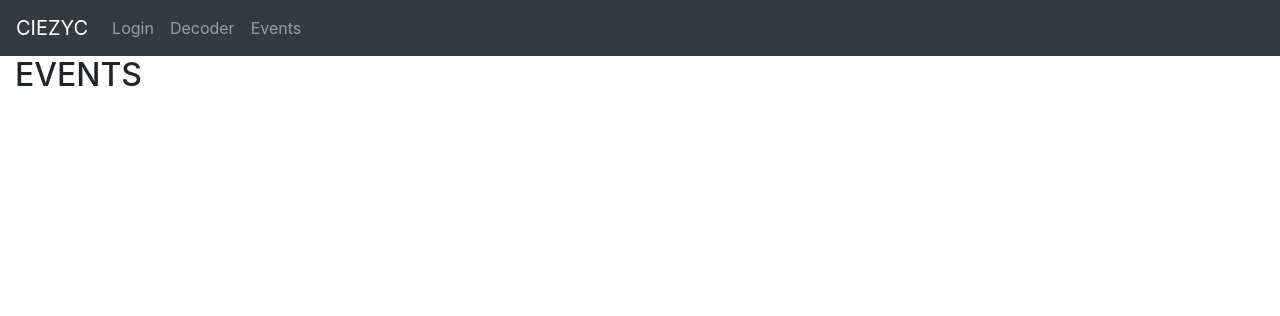
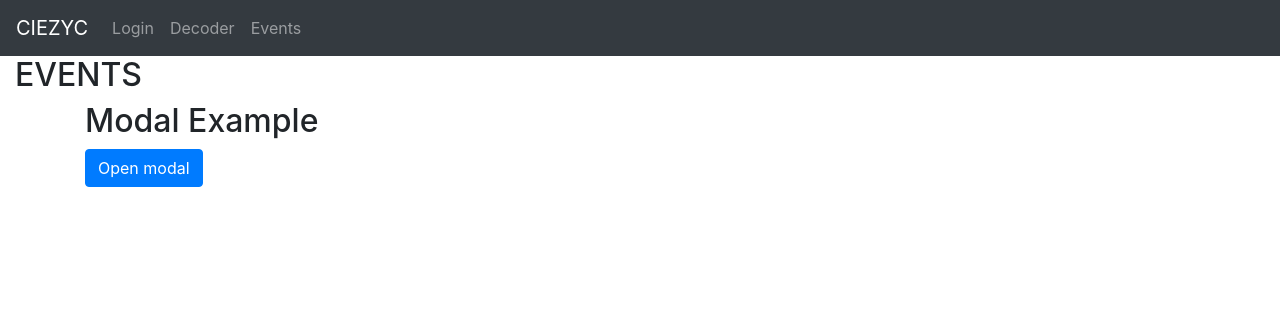
Before and after one commit to AkhileshNegi/Fest-Site, a PHP site: page /events.php in a window 1280 px wide. Shown: the top 316 px of the page. Run offline with PHP 8.4, Linux system fonts and the light colour scheme; data that the repository does not hold is empty.

Commit message:
added md-auto and Modal

```diff
--- a/events.php
+++ b/events.php
@@ -35,7 +35,7 @@ $result = $conn->query($sql);
 			if ($result->num_rows > 0) {
 				while($event = $result->fetch_assoc()) {
 					?>
-			<div class="col-sm-3 p-1 m-1">
+			<div class="col-md-auto p-1 m-1">
 				<div class="card" style="height:400px" >
 					<img class="img-thumbnail" style="height:190px" <?php echo 'src="'.$event['photo'].'"'; ?> alt="Card image">
 					<div class="card-body">
@@ -44,6 +44,7 @@ $result = $conn->query($sql);
 						<div class="card-footer d-flex justify-content-center">
 							<a href="#" class="event_details btn btn-primary" <?php echo 'data-eventid ="'.$event['event_id'].'"'?> >Details</a>
 						</div>
+						<div id="details"></div>
 					</div>
 				</div>
 			</div>
@@ -52,7 +53,42 @@ $result = $conn->query($sql);
 		</div>
 	</div>
 </div>
+<div class="container">
+  <h2>Modal Example</h2>
+  <!-- Button to Open the Modal -->
+  <button type="button" class="btn btn-primary" data-toggle="modal" data-target="#myModal">
+    Open modal
+  </button>
+
+  <!-- The Modal -->
+  <div class="modal" id="myModal">
+    <div class="modal-dialog">
+      <div class="modal-content">
+
+        <!-- Modal Header -->
+        <div class="modal-header">
+          <h4 class="modal-title">Modal Heading</h4>
+          <button type="button" class="close" data-dismiss="modal">&times;</button>
+        </div>
+
+        <!-- Modal body -->
+        <div class="modal-body">
+          Modal body..
+        </div>
+
+        <!-- Modal footer -->
+        <div class="modal-footer">
+          <button type="button" class="btn btn-danger" data-dismiss="modal">Close</button>
+        </div>
+
+      </div>
+    </div>
+  </div>
+
+</div>
 	<script src="https://ajax.googleapis.com/ajax/libs/jquery/3.3.1/jquery.min.js"></script>
+	<script src="https://cdnjs.cloudflare.com/ajax/libs/popper.js/1.14.7/umd/popper.min.js"></script>
+	<script src="bootstrap/js/bootstrap.min.js"></script>
 	<script src="js/main.js"></script>
 </body>
 </html>
--- a/js/main.js
+++ b/js/main.js
@@ -15,11 +15,20 @@ $(document).ready(function(){
           },
         cache: false,
         success:function(msg){
-          console.log(msg);
+          alert("  ")
+          // alert(event_detail(msg))
         },
         dataType:"json"
       });
   });
+  function event_detail(msg){
+  let myArray = msg;
+    var myvar = '';
+    for(let i = 0; i < myArray.length; i++){
+      myvar += '<tr><td>'+myArray[i]+'</td></tr>';
+    }
+    return myArray['event_name'];
+  }
 	$("#check_events").click(function(){
     var id = $(this).data('user_id');
     var id_numbers = new Array();
```
